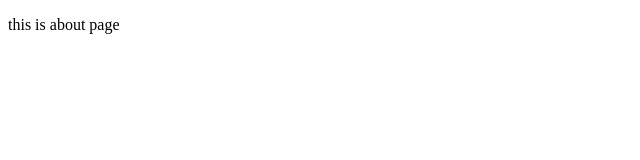
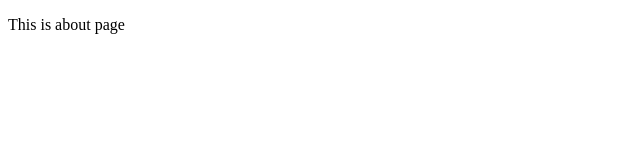
Before and after one commit to Shubham9454/Online-Mobile-Recharge-Portal, a plain HTML site: page About.html in a window 1280 px wide. Shown: the full height of the page, 0-640 px from the left. Drawn offline with Linux system fonts and the light colour scheme.

Commit message:
changes has been made

```diff
--- a/About.html
+++ b/About.html
@@ -7,6 +7,6 @@
     <title>About</title>
 </head>
 <body>
-    <p>this is about page</p>
+    <p>This is about page</p>
 </body>
 </html>
```
